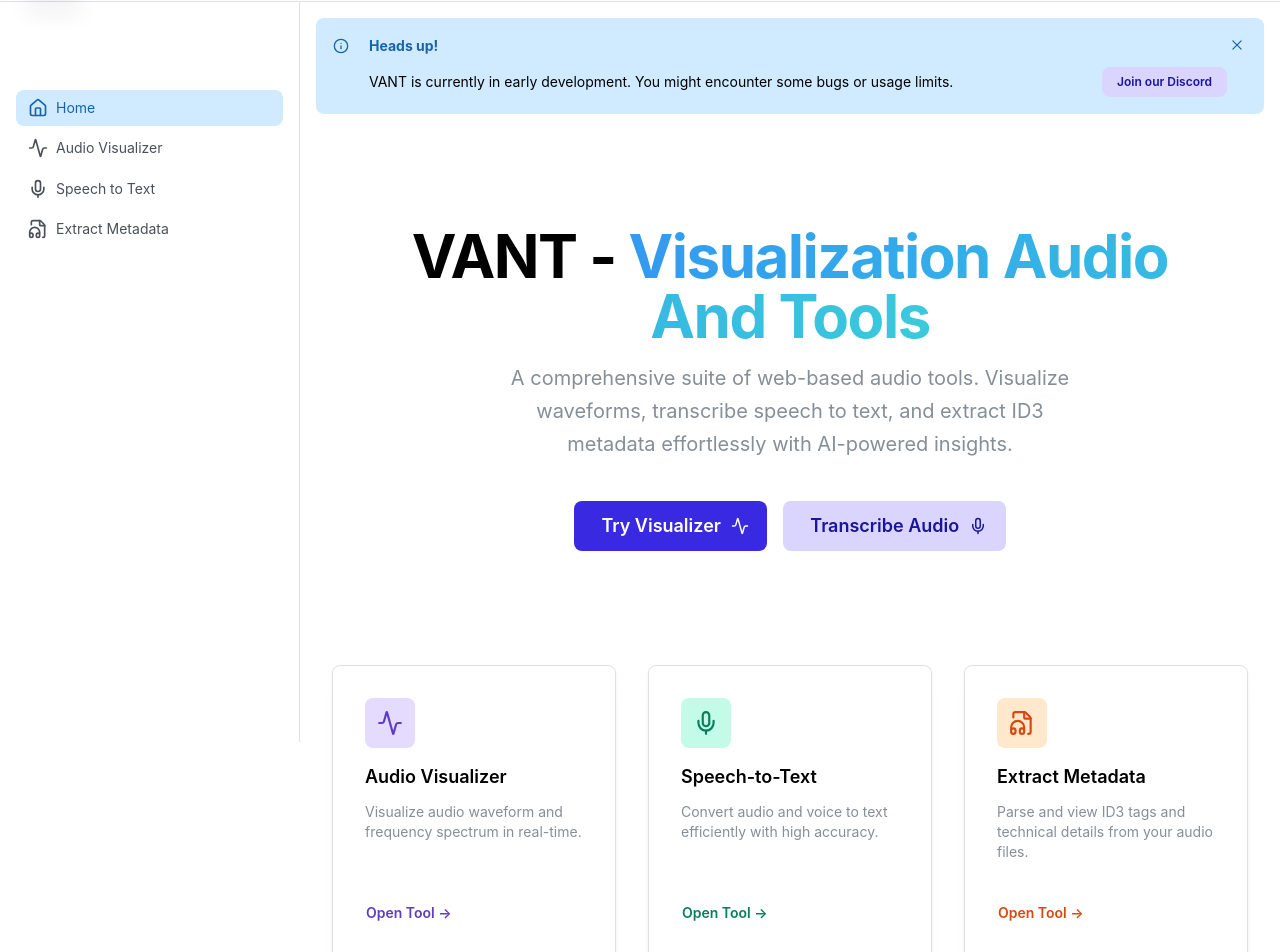
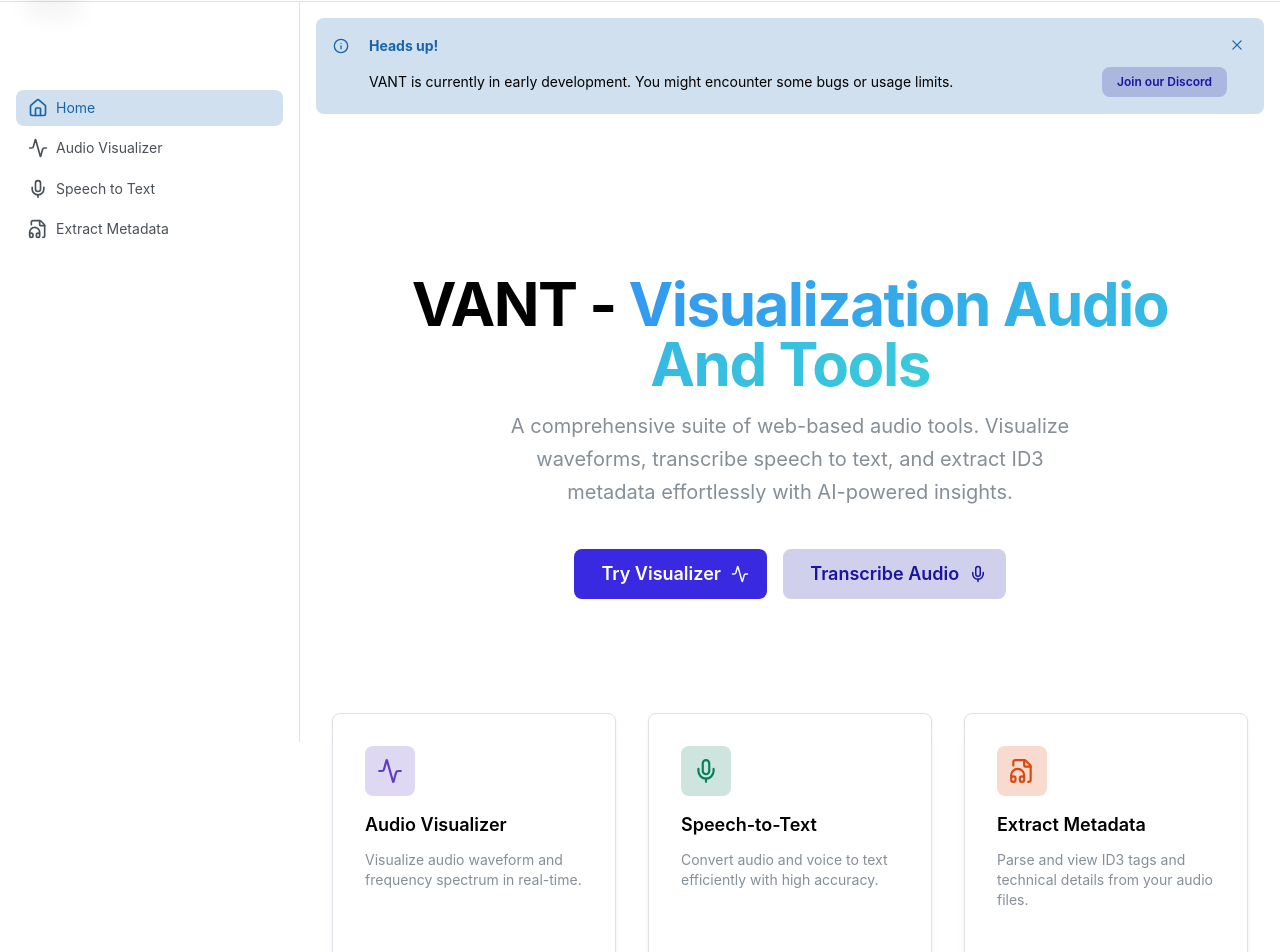
Before and after one commit to Razael-Fox/visualization-audio-tools, a Next.js app: page / in a window 1280 px wide. Shown: the part 58-1010 px from the top of the page. Built offline with nearby package versions, Linux system fonts and the light colour scheme; no server answers.

Commit message:
feat(stt): add copy and download buttons for AI summary, update styling and fix lint errors

```diff
--- a/src/app/api/ai/analyze-audio/route.ts
+++ b/src/app/api/ai/analyze-audio/route.ts
@@ -59,7 +59,7 @@ Output strictly in the following format using bullet points:
     const text = response.text();
 
     return NextResponse.json({ insight: text });
-  } catch (error: any) {
+  } catch (error) {
     console.error("AI Insight error:", error);
     return NextResponse.json(
       { error: error.message || "Failed to generate AI insight for audio" },
--- a/src/app/api/ai/correct-stt/route.ts
+++ b/src/app/api/ai/correct-stt/route.ts
@@ -39,7 +39,7 @@ Provide ONLY the corrected text and the summary section, nothing else.
     const text = response.text();
 
     return NextResponse.json({ insight: text });
-  } catch (error: any) {
+  } catch (error) {
     console.error("AI Insight error:", error);
     return NextResponse.json(
       { error: error.message || "Failed to generate AI insight" },
--- a/src/app/api/ai/summarize-meta/route.ts
+++ b/src/app/api/ai/summarize-meta/route.ts
@@ -45,7 +45,7 @@ Provide a 2-3 sentence analysis of the data and suggest missing tags if any. Out
     const text = response.text();
 
     return NextResponse.json({ insight: text });
-  } catch (error: any) {
+  } catch (error) {
     console.error("AI Insight error:", error);
     return NextResponse.json(
       { error: error.message || "Failed to generate AI insight" },
--- a/src/app/api/stt/transcribe/route.ts
+++ b/src/app/api/stt/transcribe/route.ts
@@ -39,7 +39,7 @@ export async function POST(req: NextRequest) {
       text: transcription.text,
       details: transcription,
     });
-  } catch (error: any) {
+  } catch (error) {
     console.error("Transcription error:", error);
     return NextResponse.json(
       { error: error.message || "Failed to transcribe audio" },
--- a/src/app/page.tsx
+++ b/src/app/page.tsx
@@ -43,7 +43,7 @@ export default function Home() {
 
   return (
     <Container size="lg" py="xl" component="main">
-      <div className="flex flex-col items-center text-center max-w-[800px] mx-auto py-16">
+      <div className="flex flex-col items-center text-center max-w-[800px] mx-auto pt-28 pb-16">
         <Title
           order={1}
           className="text-4xl md:text-6xl font-bold tracking-tight mb-4"
@@ -113,7 +113,8 @@ export default function Home() {
                   href={feature.href}
                   variant="subtle"
                   color={feature.color}
-                  px={0}
+                  px="md"
+                  ml="-md"
                 >
                   Open Tool →
                 </Button>
--- a/src/app/theme.ts
+++ b/src/app/theme.ts
@@ -1,6 +1,25 @@
-import { createTheme } from "@mantine/core";
+import {
+  createTheme,
+  defaultVariantColorsResolver,
+  VariantColorsResolver,
+} from "@mantine/core";
+
+const variantColorResolver: VariantColorsResolver = (input) => {
+  const defaultResolvedColors = defaultVariantColorsResolver(input);
+
+  if (input.variant === "light") {
+    return {
+      ...defaultResolvedColors,
+      background: `color-mix(in srgb, ${defaultResolvedColors.color} 20%, transparent)`,
+      hover: `color-mix(in srgb, ${defaultResolvedColors.color} 30%, transparent)`,
+    };
+  }
+
+  return defaultResolvedColors;
+};
 
 const theme = createTheme({
+  variantColorResolver,
   breakpoints: {
     xs: "36em",
     sm: "48em",
--- a/src/components/SpeechToText/SpeechToTextCore.tsx
+++ b/src/components/SpeechToText/SpeechToTextCore.tsx
@@ -71,7 +71,7 @@ export function SpeechToTextCore() {
       const data = await res.json();
       if (!res.ok) throw new Error(data.error);
       setAiInsight(data.insight);
-    } catch (err: any) {
+    } catch (err: unknown) {
       console.error(err);
       setAiInsight("Failed to generate AI correction.");
     } finally {
@@ -125,7 +125,7 @@ export function SpeechToTextCore() {
       }
 
       setTranscription(data.text);
-    } catch (err: any) {
+    } catch (err: unknown) {
       console.error(err);
       setError(err.message || "An error occurred during transcription");
     } finally {
@@ -319,9 +319,55 @@ export function SpeechToTextCore() {
 
                 <Collapse expanded={aiLoading || !!aiInsight}>
                   <Stack gap="xs" mt="sm">
-                    <Text fw={500} size="sm" c="dimmed">
-                      AI Correction & Summary:
-                    </Text>
+                    <Group justify="space-between" align="center">
+                      <Text fw={500} size="sm" c="dimmed">
+                        AI Correction & Summary:
+                      </Text>
+                      {aiInsight && !aiLoading && (
+                        <Group gap="xs">
+                          <CopyButton value={aiInsight} timeout={2000}>
+                            {({ copied, copy }) => (
+                              <Tooltip
+                                label={copied ? "Copied" : "Copy"}
+                                withArrow
+                                position="right"
+                              >
+                                <ActionIcon
+                                  color={copied ? "stt" : "gray"}
+                                  variant="subtle"
+                                  onClick={copy}
+                                >
+                                  {copied ? (
+                                    <Check size={16} />
+                                  ) : (
+                                    <Copy size={16} />
+                                  )}
+                                </ActionIcon>
+                              </Tooltip>
+                            )}
+                          </CopyButton>
+                          <Tooltip label="Download as .txt" withArrow>
+                            <ActionIcon
+                              color="stt"
+                              variant="subtle"
+                              onClick={() => {
+                                const blob = new Blob([aiInsight], { type: "text/plain" });
+                                const url = URL.createObjectURL(blob);
+                                const a = document.createElement("a");
+                                a.href = url;
+                                a.download = `ai-summary-${file?.name || "audio"}.txt`;
+                                document.body.appendChild(a);
+                                a.click();
+                                document.body.removeChild(a);
+                                URL.revokeObjectURL(url);
+                              }}
+                            >
+                              <Download size={16} />
+                            </ActionIcon>
+                          </Tooltip>
+                        </Group>
+                      )}
+                    </Group>
                     {aiLoading ? (
                       <Group
                         justify="center"
--- a/src/components/layout/AppLayout.tsx
+++ b/src/components/layout/AppLayout.tsx
@@ -107,7 +107,7 @@ export function AppLayout({ children }: { children: React.ReactNode }) {
                 style={
                   item.link === pathname
                     ? {
-                        backgroundColor: `var(--mantine-color-${item.color}-light)`,
+                        backgroundColor: `color-mix(in srgb, var(--mantine-color-${item.color}-light-color) 20%, transparent)`,
                         color: `var(--mantine-color-${item.color}-light-color)`,
                         fontWeight: 500,
                       }
```
